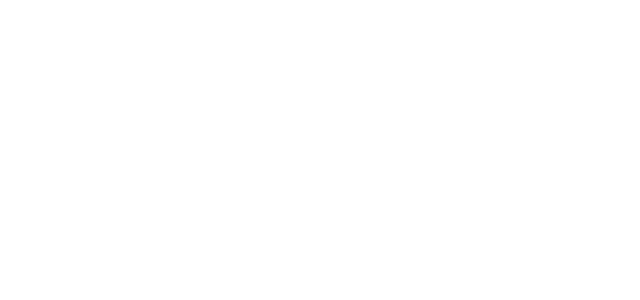
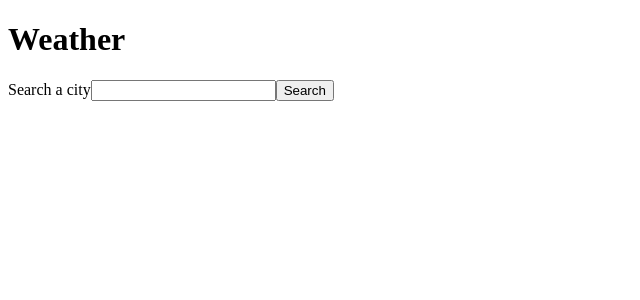
Before and after one commit to amylopezdev/weather-app, a React (Vite) app: page / in a window 1280 px wide. Shown: the top 300 px of the page, without its empty margins (0-640 px from the left). Built offline with nearby package versions, Linux system fonts and the light colour scheme.

Commit message:
add basic search and display current weather functionality

```diff
--- a/src/App.jsx
+++ b/src/App.jsx
@@ -1,6 +1,18 @@
+import { useState } from "react";
+import { CityContext } from "./context/CityContext";
+import { Search } from "./components/Search/Search";
+import { CurrentWeather } from "./components/CurrentWeather/CurrentWeather";
+
 const App = () => {
+  const [city, setCity] = useState("");
+
   return (
     <main>
+      <h1 className="title">Weather</h1>
+      <CityContext value={{ city, setCity }}>
+        <Search />
+        {city && <CurrentWeather />}
+      </CityContext>
     </main>
   );
 };
--- /dev/null
+++ b/src/components/CurrentWeather/CurrentWeather.jsx
@@ -0,0 +1,27 @@
+import { useContext } from "react";
+import { CityContext } from "../../context/CityContext";
+import { useFetchData } from "../../hooks/useFetchData";
+import { Loading } from "../Loading/Loading";
+import { Error } from "../Error/Error";
+import "./CurrentWeather.css";
+
+export const CurrentWeather = () => {
+  const { city } = useContext(CityContext);
+
+  const apiKey = import.meta.env.VITE_API_KEY;
+  const apiUrl = `https://api.openweathermap.org/data/2.5/weather?q=${city}&appid=${apiKey}&units=imperial`;
+
+  const { isLoading, isError, data } = useFetchData(city, apiUrl);
+
+  if (isLoading) return <Loading message="Loading current weather conditions"/>;
+  if (isError) return <Error />;
+  return (
+    <section className="current-weather">
+      <h2>
+        <span>Results for</span>
+        <br />
+        {data?.name}, {data?.sys?.country}
+      </h2>
+    </section>
+  );
+};
--- /dev/null
+++ b/src/components/Search/Search.jsx
@@ -0,0 +1,30 @@
+import { useState, useContext } from "react";
+import { CityContext } from "../../context/CityContext";
+import "./Search.css";
+
+export const Search = () => {
+  const { setCity } = useContext(CityContext);
+  const [searchInput, setSearchInput] = useState("");
+
+  const handleSubmit = (e) => {
+    e.preventDefault();
+    setCity(searchInput);
+  };
+
+  return (
+    <section className="search">
+      <form onSubmit={handleSubmit}>
+        <label htmlFor="search">Search a city</label>
+        <input
+          id="search"
+          value={searchInput}
+          onChange={(e) => setSearchInput(e.target.value)}
+          className="search-input"
+        />
+        <button type="submit" className="search-btn">
+          Search
+        </button>
+      </form>
+    </section>
+  );
+};
```
